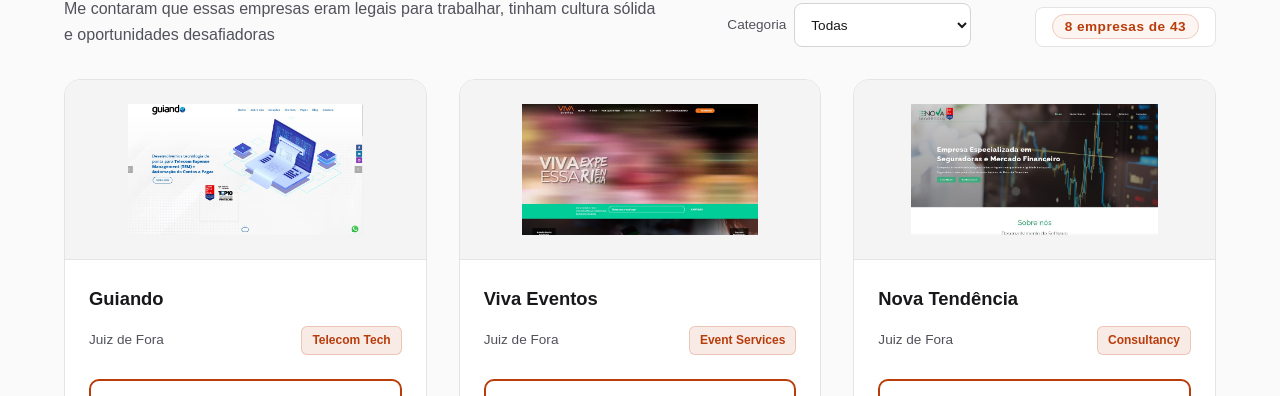
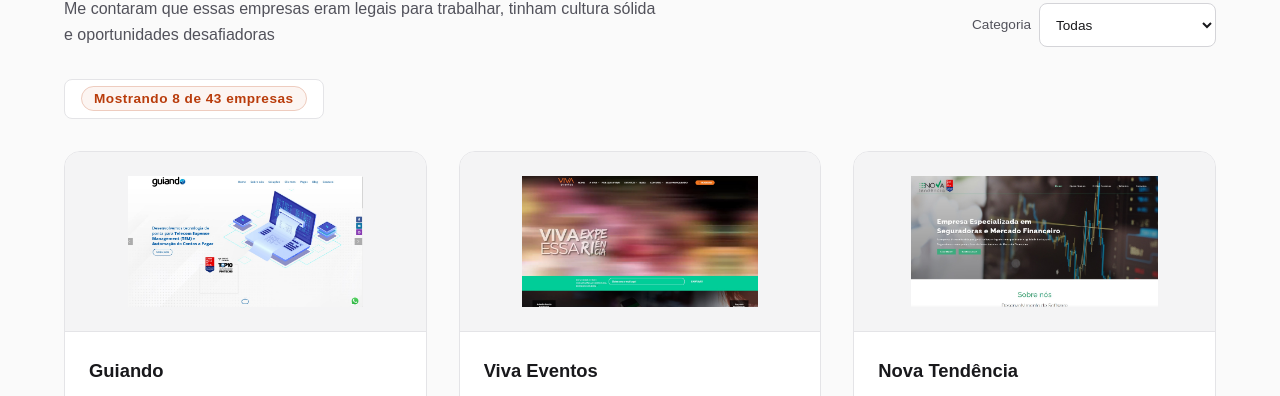
Before and after one commit to douglasabnovato/career, a website: page index.html in a window 1280 px wide. Shown: the part 704-1100 px from the top of the page. Drawn offline with nearby package versions, Linux system fonts and the light colour scheme; no server answers.

Commit message:
fix(a11y): o contador diz "Mostrando 8 de 43 empresas" e, com 0, a saída (R19 do Esp UX/UI do #48, nota 1)
- textoContador (utils.js, testado): "Mostrando 8 de 43 empresas"; com 0, "Nenhuma empresa com estes filtros. Use
  Limpar filtros", porque o botão fica na grade, que não é anunciada.
- O texto mais longo não cabia ao lado do título e do filtro a 1440 px e passava para a linha de baixo quando a
  fonte da web chegava (CLS 0,10 a 0,13). A contagem fica sempre na linha de baixo do cabeçalho da seção
  (::after com flex-basis 100%): CLS 1440 px 0,002 e 360 px 0,003, como antes.
36 de 36 testes; e2e do career 20 de 20.

Co-Authored-By: Claude Opus 5.5 <noreply@anthropic.com>

```diff
--- a/css/layout.css
+++ b/css/layout.css
@@ -170,7 +170,17 @@ body {
   padding: 0.75rem 1.75rem;
 }
 
+/* A contagem fica sempre na linha de baixo do cabeçalho da seção. Com "Mostrando 8 de 43 empresas" (career#48), ela
+   não cabia ao lado do título e do filtro a 1440 px, e passava para a linha de baixo só quando a fonte da web chegava
+   (CLS 0,13). A quebra fixa deixa a mesma disposição desde a 1ª pintura, em todas as larguras. */
+.section-header::after {
+  content: "";
+  flex-basis: 100%;
+  order: 1;
+}
+
 .stats-bar {
+  order: 2;
   background: var(--bg-surface);
   padding: 0.5rem 1rem;
   border-radius: 8px;
--- a/js/app.js
+++ b/js/app.js
@@ -5,7 +5,7 @@ import { jobs } from "./jobs.js";
 import { profiles } from "./perfis-dev.js";
 import { curriculos } from "./curriculos.js";
 import { launchBanner, montarDestaques } from "./banner-data.js";
-import { normalizar, urlSegura } from "./utils.js";
+import { normalizar, urlSegura, textoContador } from "./utils.js";
 import { iniciarBanner } from "./banner.js";
 import { inicializarTema } from "./theme.js";
 import { renderCurriculos, iniciarAccordionCurriculos, abrirModelo } from "./curriculos-render.js";
@@ -270,11 +270,7 @@ export const App = {
   },
 
   atualizarContador(exibidos, total) {
-    const secao = this.secoes[this.state.secaoAtual];
-
-    const rotulo = total === 1 ? secao.singular : secao.rotulo;
-
-    this.el.contador.textContent = total === 0 ? `0 ${secao.rotulo}` : `${exibidos} ${rotulo} de ${total}`;
+    this.el.contador.textContent = textoContador(exibidos, total, this.secoes[this.state.secaoAtual]);
   },
 
   trocarSecao(nome, inicial = false, categoria = "") {
--- a/js/utils.js
+++ b/js/utils.js
@@ -29,3 +29,10 @@ export function urlSegura(valor, base = globalThis.location?.href) {
 }
 
 /* Fim de utils.js */
+
+/* Texto do contador, que é a região viva da lista (career#47 e R19 do #48): com resultados, "Mostrando 8 de 43 empresas";
+   com 0, diz também a saída, porque o botão "Limpar filtros" fica na grade, que não é anunciada. */
+export function textoContador(exibidos, total, secao) {
+  if (total === 0) return `Nenhuma ${secao.singular} com estes filtros. Use Limpar filtros`;
+  return `Mostrando ${exibidos} de ${total} ${total === 1 ? secao.singular : secao.rotulo}`;
+}
```
Also changed, not shown: tests/anuncios.test.js (+8 -0 lines).
